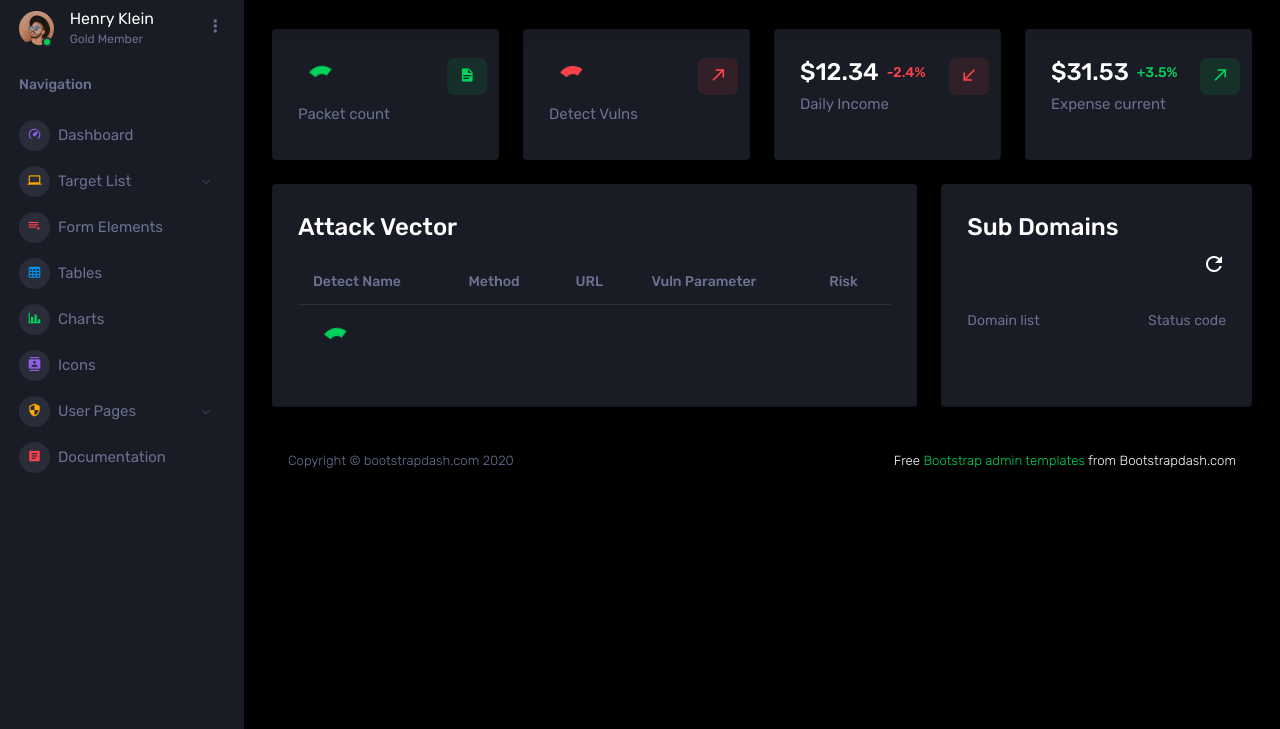
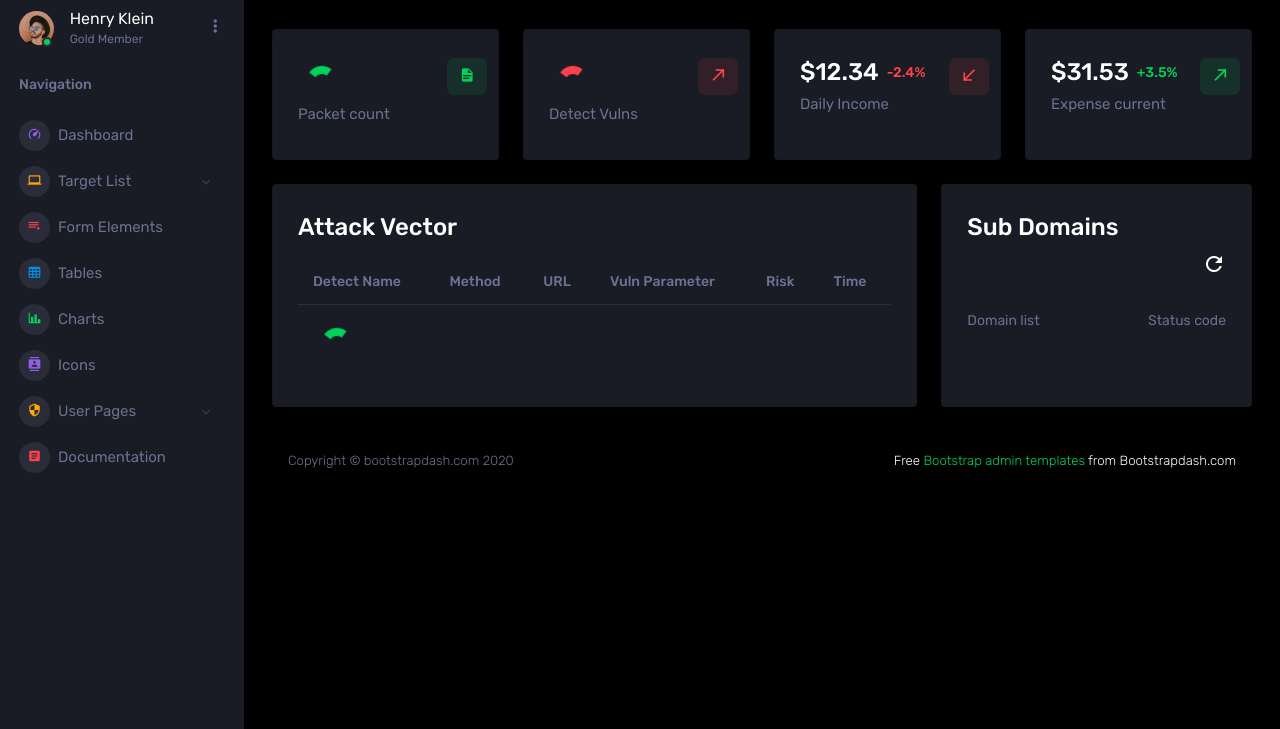
Before and after one commit to capstone-design-1/Astellar, a Python web app: template templates/detail.html in a window 1280 px wide. Shown: the part 71-800 px from the top of the page. Run offline with Jinja, Linux system fonts and the light colour scheme; the template is opened without the code that fills it: most values are stand-ins (such as "Sample title", 1, 10 or a date in 2020); lists and menus that the app fills with data are empty; some libraries are stand-ins or nearby versions.

Commit message:
front 분석 시간 추가

```diff
--- a/static/js/page/detail.js
+++ b/static/js/page/detail.js
@@ -180,6 +180,7 @@ function setAttackVector(data){
                     <td width="200px"> <a href="{{full_url}}" target="_blank">{{url}}</a> </td>
                     <td width="200px"> {{vuln_parameter}} </td>
                     <td width="200px"> {{risk}} </td>
+                    <td width="200px"> {{time}} </td>
                 </tr>`;
 
     let template = ``;
@@ -204,7 +205,8 @@ function setAttackVector(data){
                         .replace("{{full_url}}", analyze["url"])
                         .replace("{{url}}",path)
                         .replace("{{vuln_parameter}}", analyze["vuln_parameter"])
-                        .replace("{{risk}}", risk);
+                        .replace("{{risk}}", risk)
+                        .replace("{{time}}", analyze["detect_time"]);
     }
 
     selector.innerHTML = template;
--- a/templates/detail.html
+++ b/templates/detail.html
@@ -471,6 +471,7 @@
                             <th> URL </th>
                             <th> Vuln Parameter </th>
                             <th> Risk </th>
+                            <th> Time </th>
                           </tr>
                         </thead>
                         <tbody>
```
